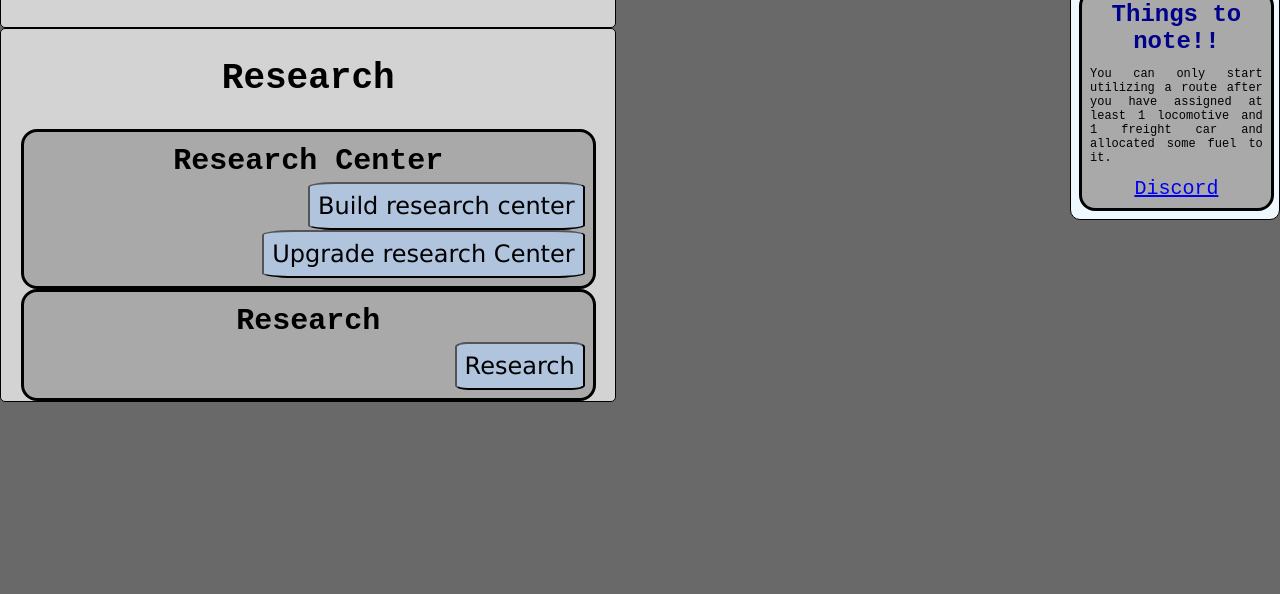
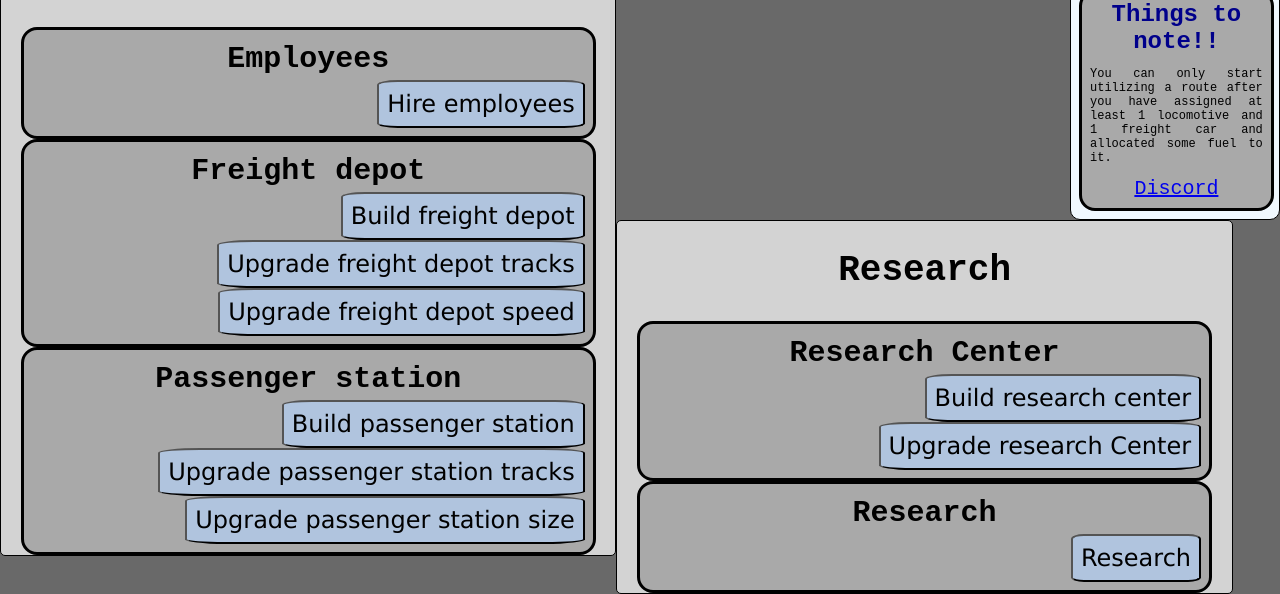
Before and after one commit to somerandomviolinkid/incrementalrailways.github.io, a plain HTML site: page index.html in a window 1280 px wide. Shown: the part 713-1307 px from the top of the page. Before the commit the page ends 1115 px from the top, so only its background shows below. Drawn offline with Linux system fonts and the light colour scheme.

Commit message:
Update index.html

```diff
--- a/index.html
+++ b/index.html
@@ -25,7 +25,7 @@
     <div class="mainDiv">
         <h2>Routes</h2>
         <button id="route1Button" onclick="createRoute('coalMineToPowerPlant', 'Coal mine to power plant', 10, 'hopperCar', 'route1Button')">Create
-            route from coal mine to power plant!<br>10 km, hopper cars<br>Costs: $20,000</button>
+            route from coal mine to power plant!<br>10 km, hopper cars<br>Costs: $200,000</button>
         <div id="routeInfo" class="subDiv">
             <h3 id="routeTitle"></h3>
             <p id="routeLegnth"></p>
@@ -97,6 +97,22 @@
     </div>
     <div class="bottomMainDiv">
         <h2>Headquarters</h2>
+        <div class="subDiv">
+            <h3>Employees</h3>
+            <button>Hire employees</button>
+        </div>
+        <div class="subDiv">
+            <h3>Freight depot</h3>
+            <button>Build freight depot</button>
+            <button>Upgrade freight depot tracks</button>
+            <button>Upgrade freight depot speed</button>
+        </div>
+        <div class="subDiv">
+            <h3>Passenger station</h3>
+            <button>Build passenger station</button>
+            <button>Upgrade passenger station tracks</button>
+            <button>Upgrade passenger station size</button>
+        </div>
     </div>
     <div class="bottomMainDiv">
         <h2>Research</h2>
```
